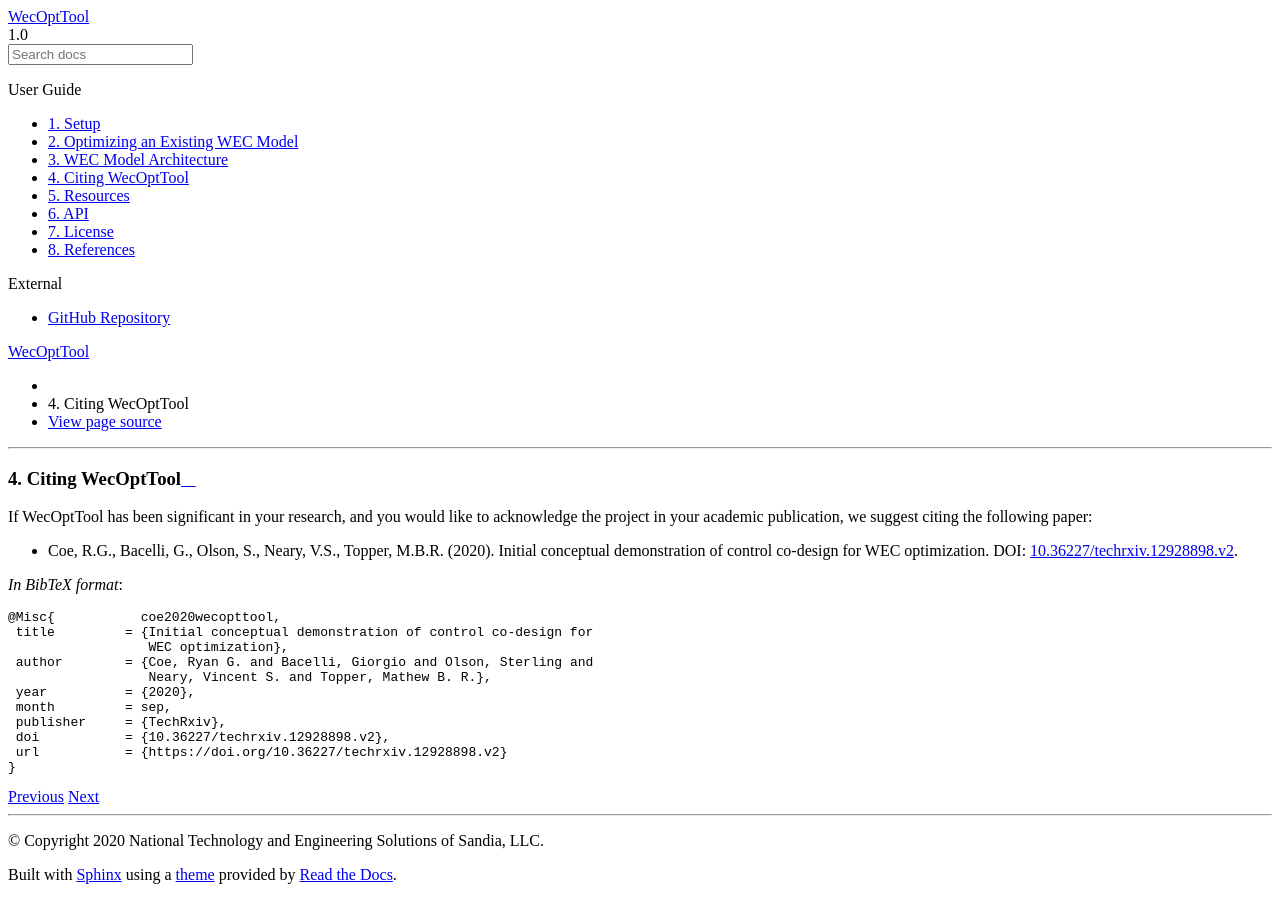
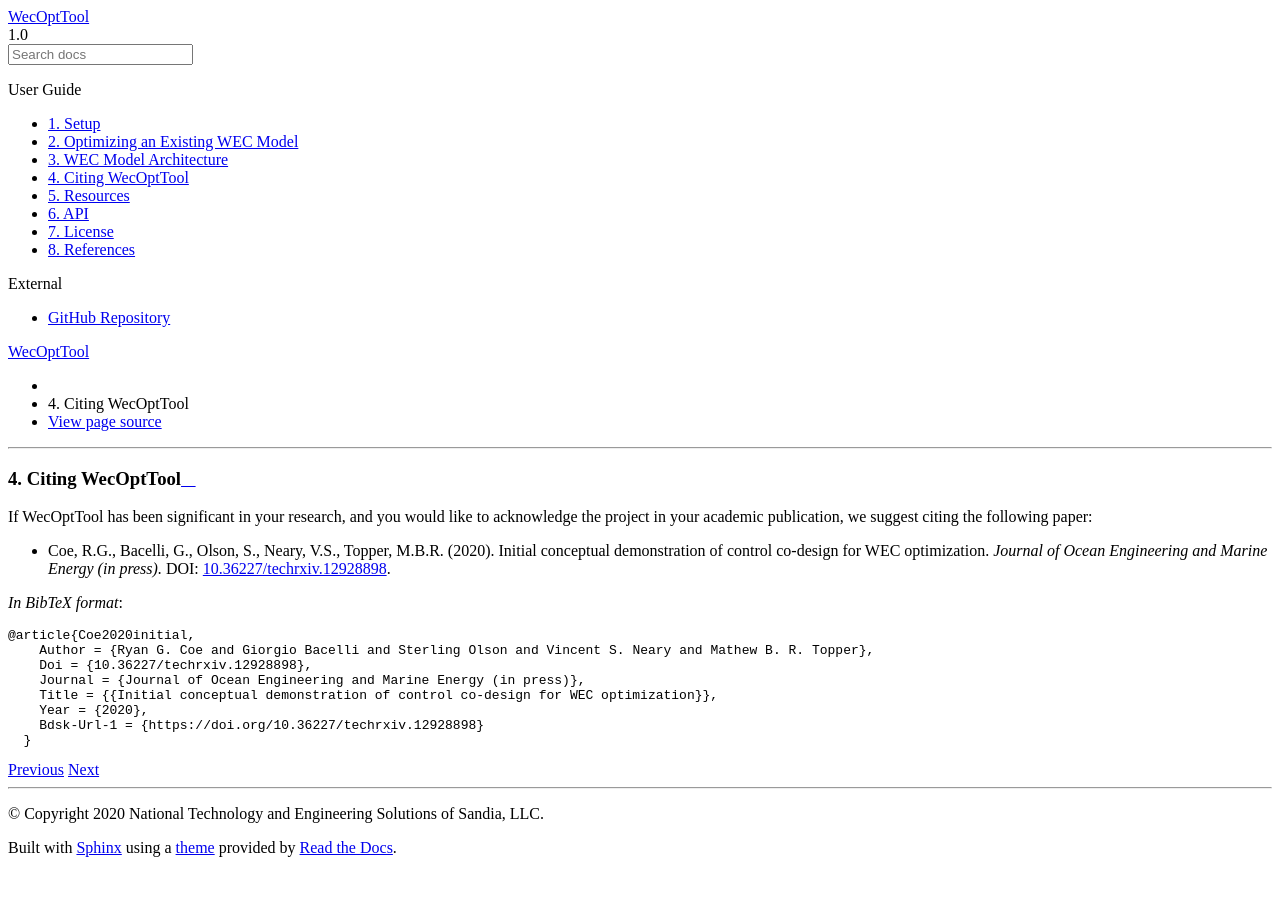
Before and after one commit to SNL-WaterPower/WecOptTool-MATLAB, a Sphinx documentation site: the page built from docs/user/4cite.rst, in a window 1280 px wide. Built offline with Sphinx 7.4.7 and the Read the Docs theme 2.0.0, drawn with Linux system fonts in a browser that asks for light colours.

Commit message:
update paper citation
use version independent DOI
use article bitex category
include journal name

```diff
--- a/docs/user/4cite.rst
+++ b/docs/user/4cite.rst
@@ -4,21 +4,18 @@
 
 If WecOptTool has been significant in your research, and you would like to acknowledge the project in your academic publication, we suggest citing the following paper:
 
-*  Coe, R.G., Bacelli, G., Olson, S., Neary, V.S., Topper, M.B.R. (2020). Initial conceptual demonstration of control co-design for WEC optimization. DOI: |nbsp| `10.36227/techrxiv.12928898.v2 <https://doi.org/10.36227/techrxiv.12928898.v2>`__.
+*  Coe, R.G., Bacelli, G., Olson, S., Neary, V.S., Topper, M.B.R. (2020). Initial conceptual demonstration of control co-design for WEC optimization. *Journal of Ocean Engineering and Marine Energy (in press).* DOI: |nbsp| `10.36227/techrxiv.12928898 <https://doi.org/https://doi.org/10.36227/techrxiv.12928898>`__.
 
 *In BibTeX format*::
 
-    @Misc{           coe2020wecopttool,
-     title         = {Initial conceptual demonstration of control co-design for
-                      WEC optimization},
-     author        = {Coe, Ryan G. and Bacelli, Giorgio and Olson, Sterling and
-                      Neary, Vincent S. and Topper, Mathew B. R.},
-     year          = {2020},
-     month         = sep,
-     publisher     = {TechRxiv},
-     doi           = {10.36227/techrxiv.12928898.v2},
-     url           = {https://doi.org/10.36227/techrxiv.12928898.v2}
-    }
+    @article{Coe2020initial,
+        Author = {Ryan G. Coe and Giorgio Bacelli and Sterling Olson and Vincent S. Neary and Mathew B. R. Topper},
+        Doi = {10.36227/techrxiv.12928898},
+        Journal = {Journal of Ocean Engineering and Marine Energy (in press)},
+        Title = {{Initial conceptual demonstration of control co-design for WEC optimization}},
+        Year = {2020},
+        Bdsk-Url-1 = {https://doi.org/10.36227/techrxiv.12928898}
+      }
 
 .. |nbsp| unicode:: 0xA0
    :trim:
```
